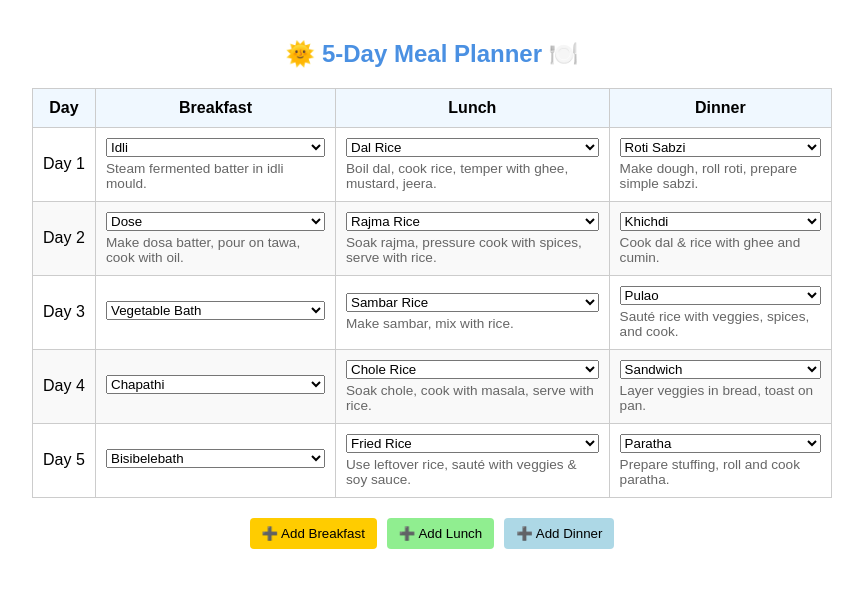
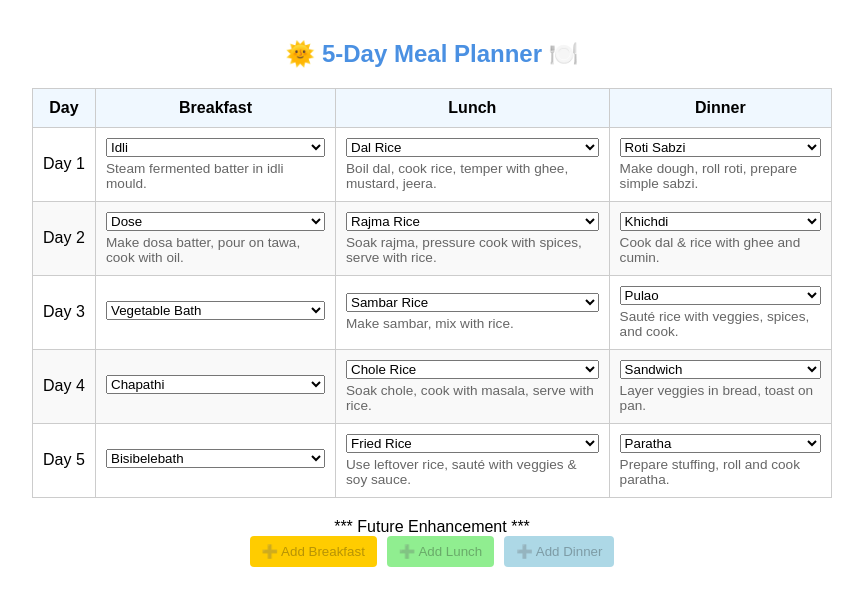
Before and after one commit to rohithdrona/breakfast, a React (Create React App) app: page / in a window 1280 px wide. Shown: the top 606 px of the page, without its empty margins (208-1071 px from the left). Built offline with nearby package versions, Linux system fonts and the light colour scheme.

Commit message:
Breakfast 2.0

```diff
--- a/src/App.js
+++ b/src/App.js
@@ -163,10 +163,11 @@ export default function SimpleMealPlanner() {
           ))}
         </tbody>
       </table>
-
       <div style={{ marginTop: 20, textAlign: "center" }}>
+        <div>*** Future Enhancement ***</div>
         <button
           onClick={() => handleAddColumn("breakfast")}
+          disabled
           style={{
             marginRight: 10,
             padding: "8px 12px",
@@ -179,6 +180,7 @@ export default function SimpleMealPlanner() {
         </button>
         <button
           onClick={() => handleAddColumn("lunch")}
+          disabled
           style={{
             marginRight: 10,
             padding: "8px 12px",
@@ -191,6 +193,7 @@ export default function SimpleMealPlanner() {
         </button>
         <button
           onClick={() => handleAddColumn("dinner")}
+          disabled
           style={{
             padding: "8px 12px",
             borderRadius: 4,
```
